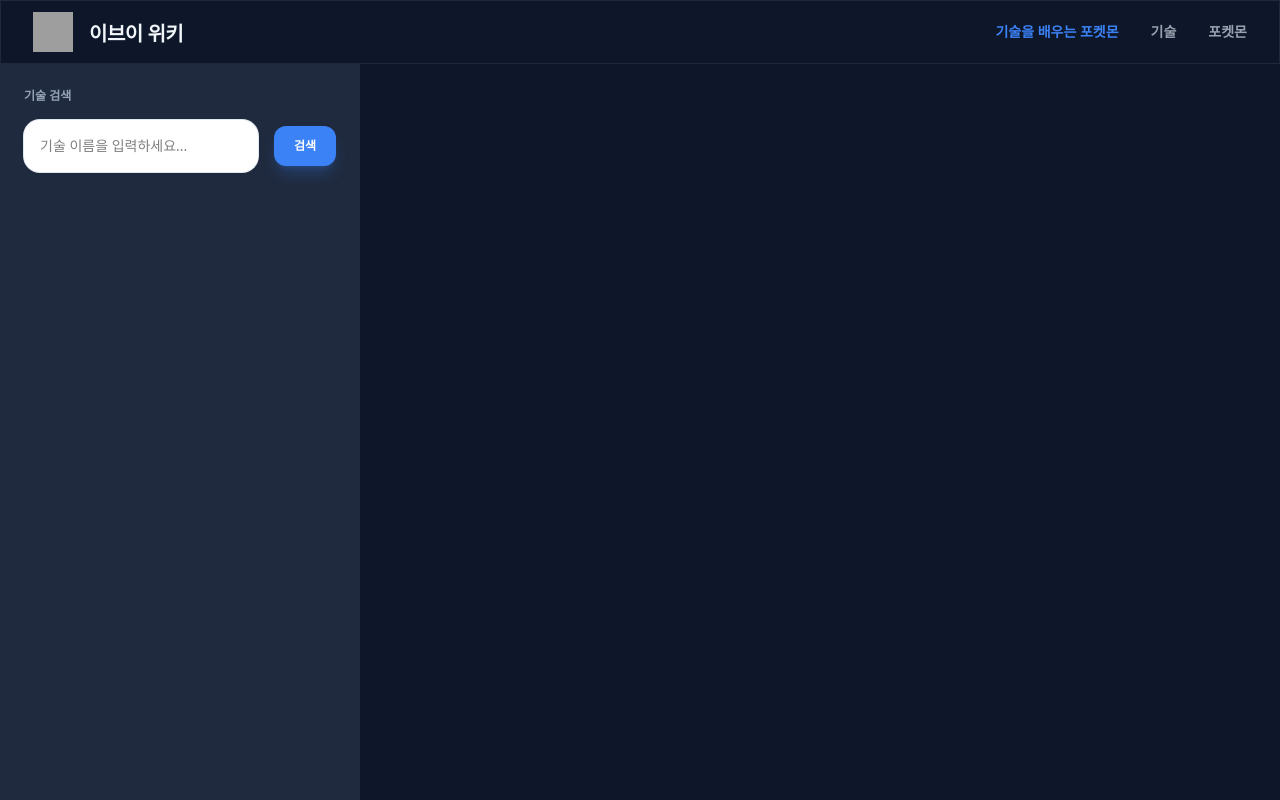
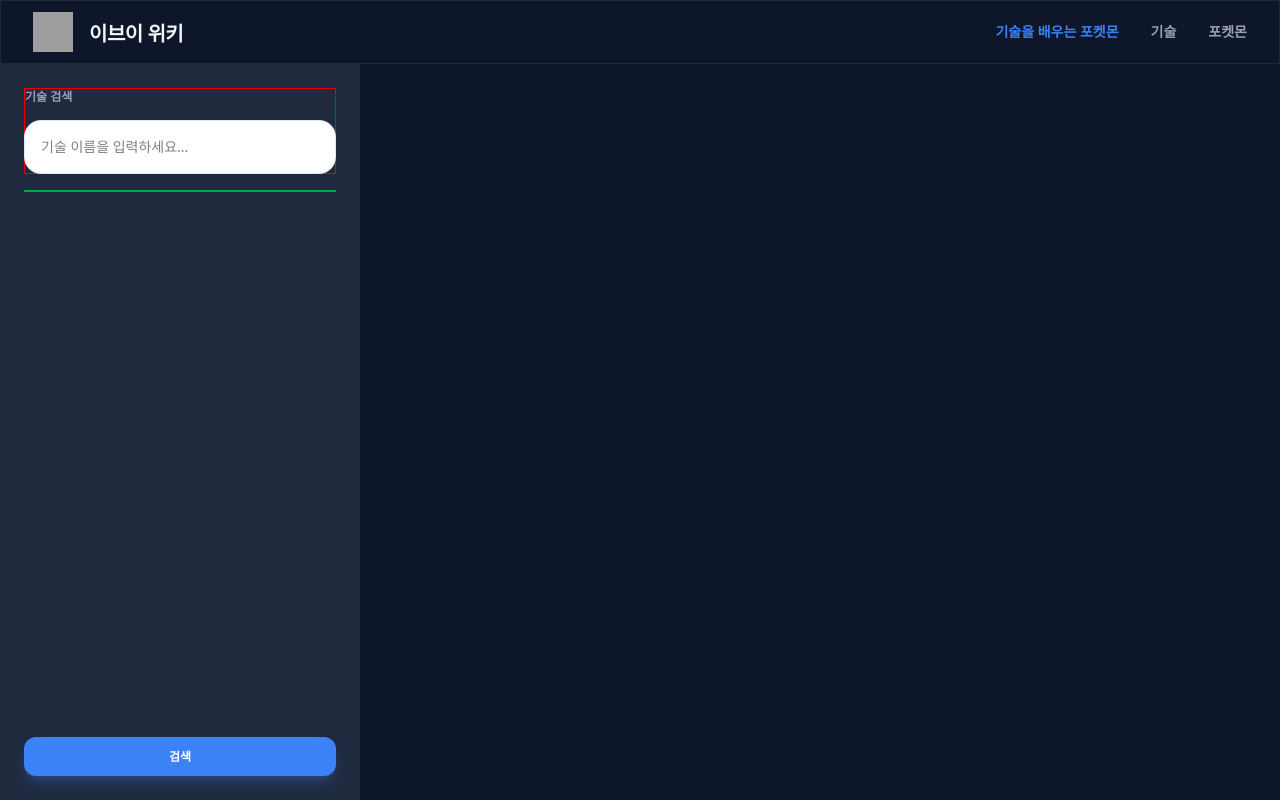
Before and after one commit to sobbingtofu/eevee-wiki, a Next.js app: page /search-learning-pokemons in a window 1280 px wide. Built offline with nearby package versions, Linux system fonts and the light colour scheme; grey boxes are pictures that could not be loaded.

Commit message:
Style : 요소 레이아웃 변경

```diff
--- a/components/domain/search-learning-pokemons/MoveSearchBucketSection/MoveBucket.tsx
+++ b/components/domain/search-learning-pokemons/MoveSearchBucketSection/MoveBucket.tsx
@@ -1,33 +1,13 @@
-import {DAMAGE_CLASS_MAP} from "@/store/constantStore";
-import {useMoveBrief} from "@/queries/moveQueries";
+import {MoveBucketItem} from "./MoveBucketItem";
 
 interface MoveBucketProps {
   moveBucketIds: number[];
+  className?: string;
 }
 
-function MoveBucketItem({moveId}: {moveId: number}) {
-  const {data: moveBrief, isLoading, isError} = useMoveBrief(moveId);
-
-  if (isLoading) {
-    return <p className="text-xs text-gray-500">기술 정보를 불러오는 중...</p>;
-  }
-
-  if (isError || !moveBrief) {
-    return <p className="text-xs text-red-500">기술 정보를 불러오지 못했습니다. (ID: {moveId})</p>;
-  }
-
+function MoveBucket({moveBucketIds, className}: MoveBucketProps) {
   return (
-    <div>
-      <p>{moveBrief.koreanName}</p>
-      <p>{DAMAGE_CLASS_MAP[moveBrief.damageClass]}</p>
-      <p>{moveBrief.korType}</p>
-    </div>
-  );
-}
-
-function MoveBucket({moveBucketIds}: MoveBucketProps) {
-  return (
-    <div>
+    <div className={`w-full border border-green-600 ${className}`}>
       {moveBucketIds.map((moveId) => (
         <div key={moveId}>
           <MoveBucketItem moveId={moveId} />
--- /dev/null
+++ b/components/domain/search-learning-pokemons/MoveSearchBucketSection/MoveBucketItem.tsx
@@ -0,0 +1,22 @@
+import {useMoveBrief} from "@/queries/moveQueries";
+import {DAMAGE_CLASS_MAP} from "@/store/constantStore";
+
+export function MoveBucketItem({moveId}: {moveId: number}) {
+  const {data: moveBrief, isLoading, isError} = useMoveBrief(moveId);
+
+  if (isLoading) {
+    return <p className="text-xs text-gray-500">기술 정보를 불러오는 중...</p>;
+  }
+
+  if (isError || !moveBrief) {
+    return <p className="text-xs text-red-500">기술 정보를 불러오지 못했습니다. (ID: {moveId})</p>;
+  }
+
+  return (
+    <div>
+      <p>{moveBrief.koreanName}</p>
+      <p>{DAMAGE_CLASS_MAP[moveBrief.damageClass]}</p>
+      <p>{moveBrief.korType}</p>
+    </div>
+  );
+}
--- a/components/domain/search-learning-pokemons/MoveSearchBucketSection/MoveSearchBucketSection.tsx
+++ b/components/domain/search-learning-pokemons/MoveSearchBucketSection/MoveSearchBucketSection.tsx
@@ -9,21 +9,24 @@ function MoveSearchBucketSection() {
   const [moveBucketIds, setMoveBucketIds] = useState<number[]>([]);
 
   return (
-    <div className="w-full sm:w-[360px] h-full p-6 bg-backgroundLight flex flex-col justify-start items-start">
-      <h3 className="text-xs font-bold mb-4">기술 검색</h3>
-      <div className="w-full flex gap-4 mb-6 items-center">
-        <div className="w-[75%]">
+    <div className="w-full sm:w-[360px] h-full p-6 bg-backgroundLight flex flex-col justify-between items-start">
+      <div className="w-full h-full">
+        {/* 높이 86px */}
+        <div className="w-full border border-red-600">
+          <h3 className="text-xs font-bold mb-4">기술 검색</h3>
+
           <SearchInput
             handleClickDropdownItem={(item) =>
               setMoveBucketIds((prev) => (prev.includes(item.id) ? prev : [...prev, item.id]))
             }
           />
         </div>
-        <div className="flex-1">
-          <SearchBtn />
-        </div>
+
+        <MoveBucket moveBucketIds={moveBucketIds} className="mt-4 max-h-[calc(100%-86px-40px)] overflow-y-auto" />
       </div>
-      <MoveBucket moveBucketIds={moveBucketIds} />
+
+      {/* 높이 40px */}
+      <SearchBtn />
     </div>
   );
 }
```
